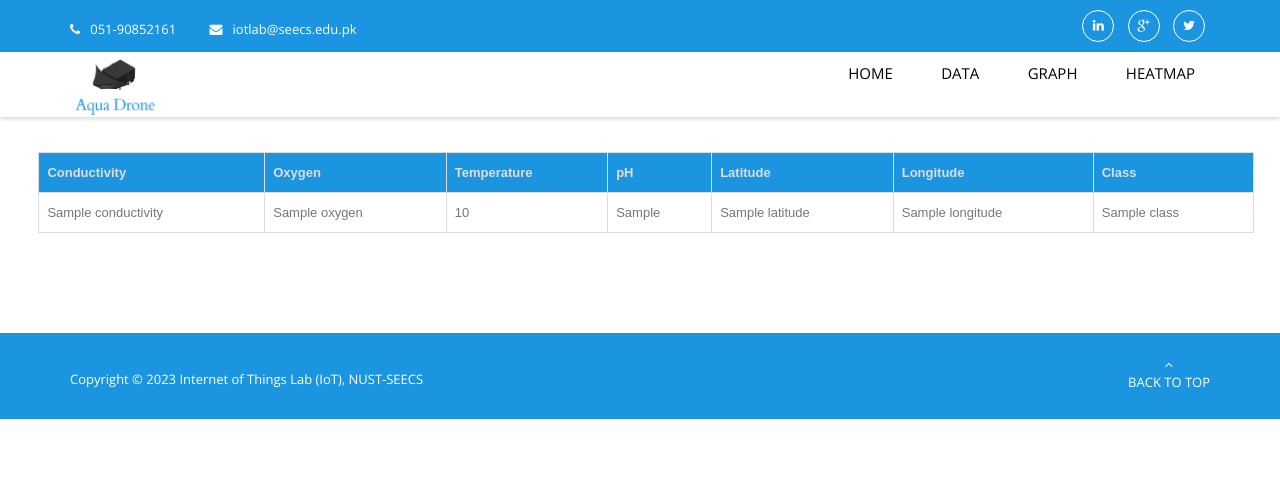
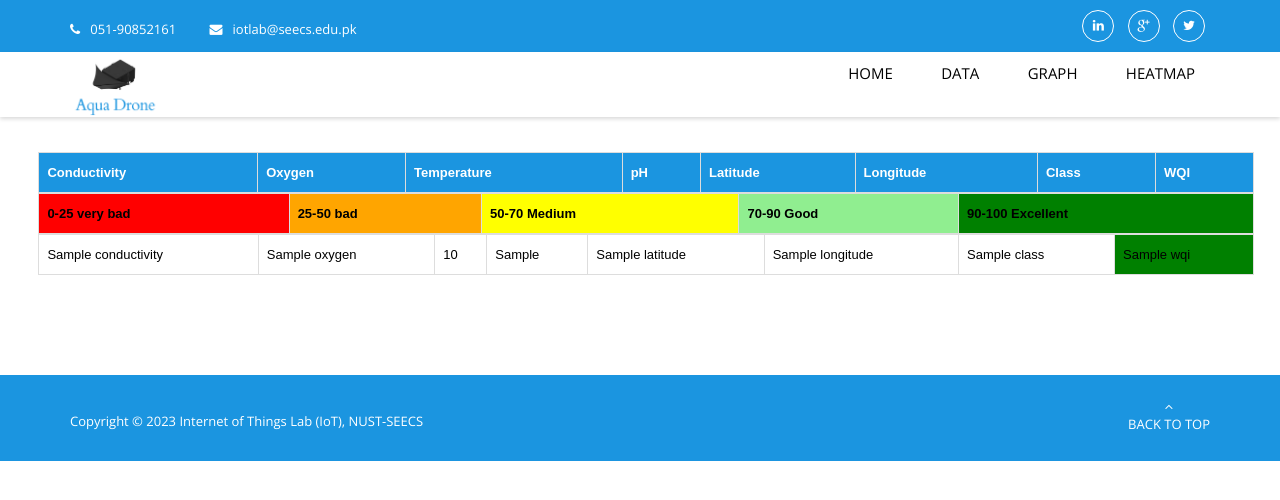
Before and after one commit to iMuhammadTalha/wqm, a Django app: template template/firebase_data.html in a window 1280 px wide. Shown: the top 500 px of the page. Run offline with Django 4.2, Linux system fonts and the light colour scheme; the template is opened without the code that fills it: most values are stand-ins (such as "Sample title", 1, 10 or a date in 2020); lists and menus that the app fills with data are empty; some libraries are stand-ins or nearby versions; some web fonts are replaced.

Commit message:
WQI added

```diff
--- a/AquaDrone/firebase_helper.py
+++ b/AquaDrone/firebase_helper.py
@@ -41,6 +41,7 @@ def get_firebase_data():
         # out = pred[0]
         # record['class'] = out
         record['Class'] = random.randint(0, 4)
+        record['WQI'] = random.randint(0, 100)
 
     return data
 
--- a/template/firebase_data.html
+++ b/template/firebase_data.html
@@ -17,12 +17,13 @@
                 border: 1px solid #dddddd;
                 text-align: left;
                 padding: 8px;
+                color: black;
             }
             th {
                 border: 1px solid #dddddd;
                 text-align: left;
                 padding: 8px;
-                color: #dddddd;
+                color: white;
                 font-weight: bold;
                 background-color: #1b95e0;
             }
@@ -49,8 +50,22 @@
                 <th>Latitude</th>
                 <th>Longitude</th>
                 <th>Class</th>
+                <th>WQI</th>
             </tr>
         </thead>
+        </table>
+        <table style="margin-left: 3%; margin-right: 3%;">
+            <thead>
+                <tr>
+                    <th style="background-color: red; color: black;">0-25 very bad</th>
+                    <th style="background-color: orange; color: black;">25-50 bad</th>
+                    <th style="background-color: yellow; color: black;">50-70 Medium</th>
+                    <th style="background-color: lightgreen; color: black;">70-90 Good</th>
+                    <th style="background-color: green; color: black;">90-100 Excellent</th>
+                </tr>
+            </thead>
+        </table>
+        <table style="margin-left: 3%; margin-right: 3%;">
         <tbody>
             {% for item in firebase_data %}
                 <tr>
@@ -61,6 +76,7 @@
                     <td>{{ item.Latitude }}</td>
                     <td>{{ item.Longitude }}</td>
                     <td>{{ item.Class }}</td>
+                    <td {% if item.WQI <= 25 %}style="background-color: red;" {% elif item.WQI <= 50 %}style="background-color: orange;" {% elif item.WQI <= 70 %}style="background-color: yellow;" {% elif item.WQI <= 90 %}style="background-color: lightgreen;" {% else %}style="background-color: green;" {% endif %}>{{ item.WQI }}</td>
                 </tr>
             {% endfor %}
         </tbody>
```
